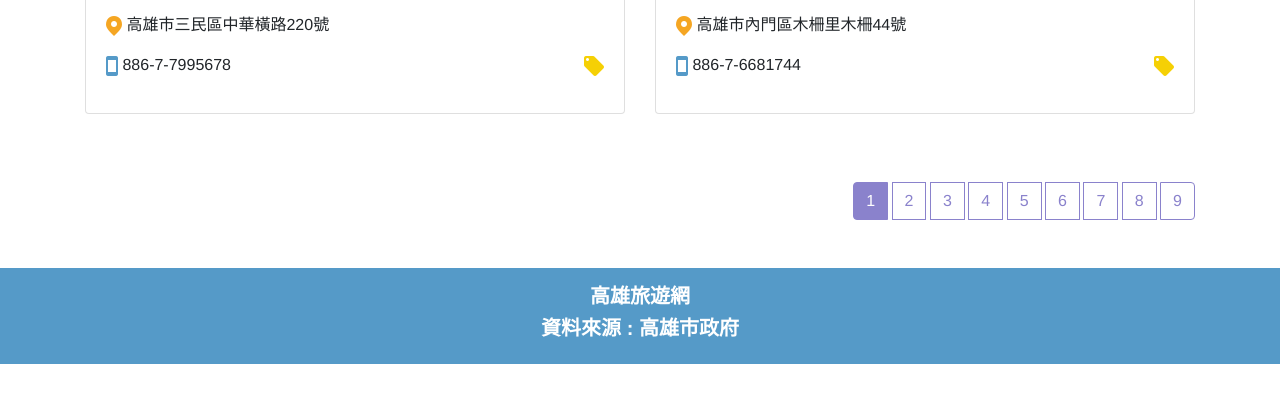
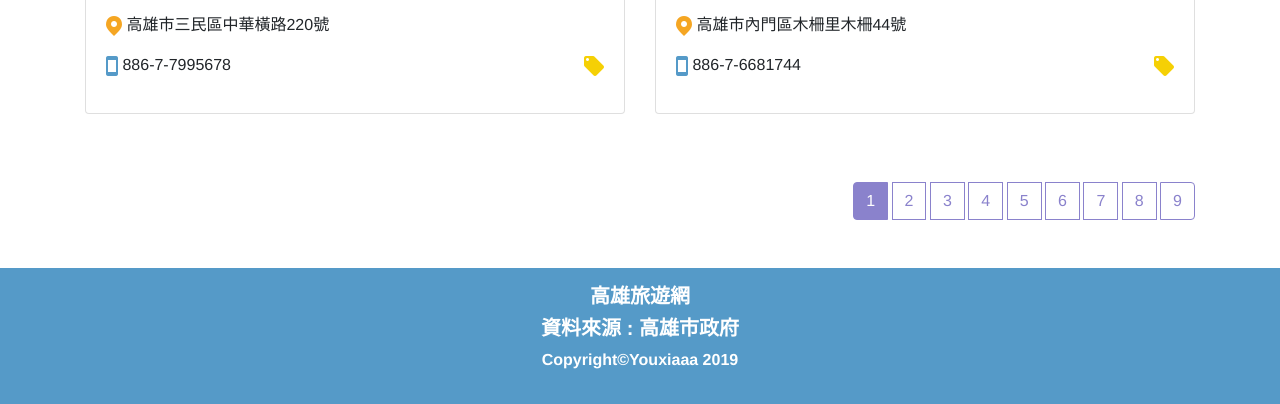
Before and after one commit to Youxiaaa/js-homework-1, a plain HTML site: page index.html in a window 1280 px wide. Shown: the part 2436-2840 px from the top of the page. Before the commit the page ends 2800 px from the top, so only its background shows below. Drawn offline with nearby package versions, Linux system fonts and the light colour scheme.

Commit message:
designer update

```diff
--- a/index.html
+++ b/index.html
@@ -110,6 +110,7 @@
         <div class="text-center bg-info text-white py-3">
             <h2 class="h5 font-weight-bold">高雄旅遊網</h2>
             <p class="h5 font-weight-bold">資料來源 : 高雄市政府</p>
+            <p class="font-weight-bold">Copyright©Youxiaaa 2019</p>
         </div>
     </footer>
     <div>
```
